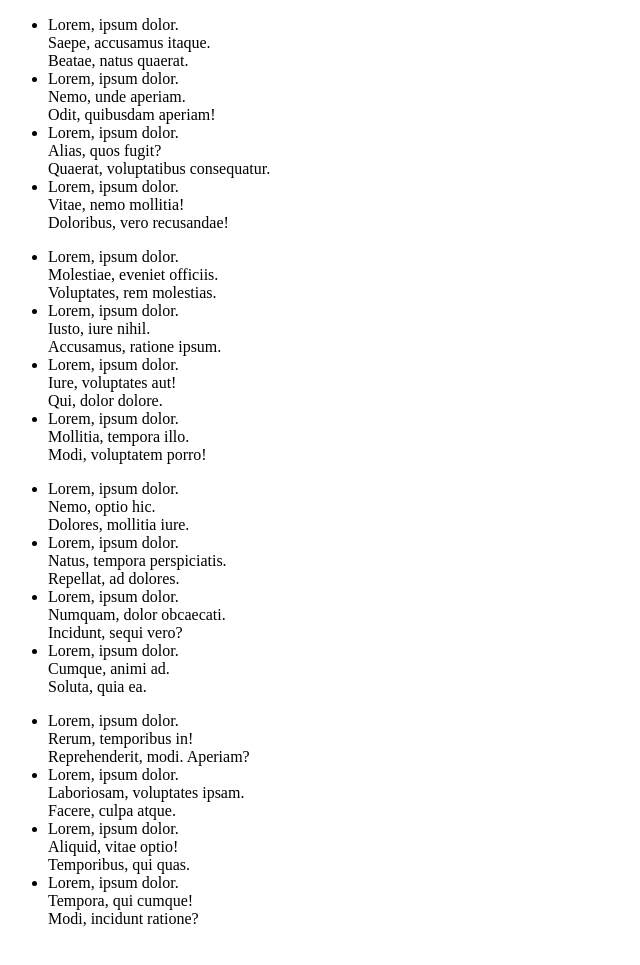
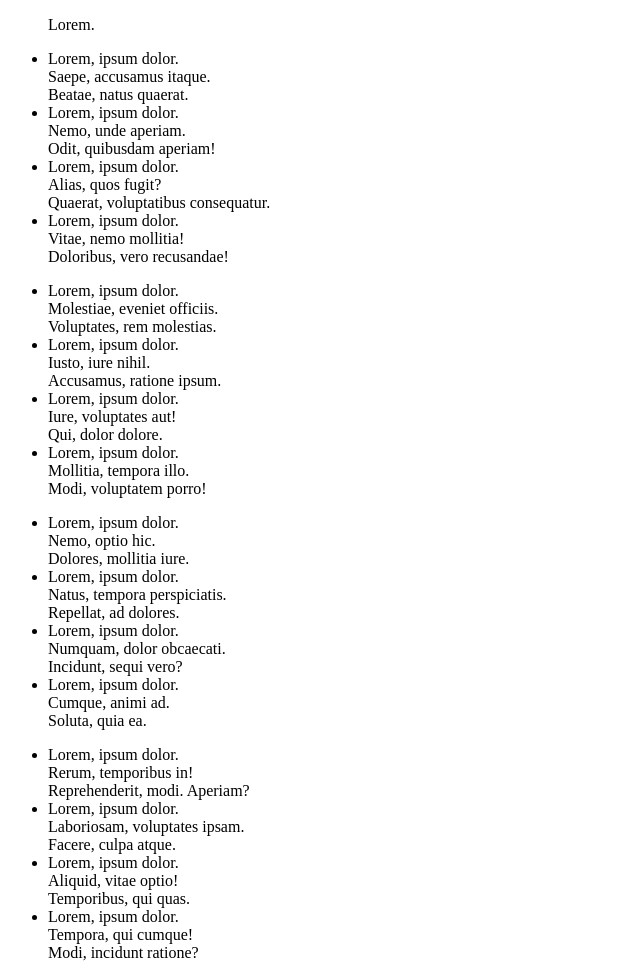
Before and after one commit to m1erla/kodluyoruzilkrepo, a plain HTML site: page index.html in a window 1280 px wide. Shown: the whole page, without its empty margins (0-640 px from the left). Before the commit the page ends 944 px from the top, so only its background shows below. Drawn offline with Linux system fonts and the light colour scheme.

Commit message:
index file changed

```diff
--- a/index.html
+++ b/index.html
@@ -7,6 +7,9 @@
     <title>Document</title>
 </head>
 <body>
+    <ul>
+        <p>Lorem.</p>
+    </ul>
     <ul>
         <li>
             <div>Lorem, ipsum dolor.</div>
```
